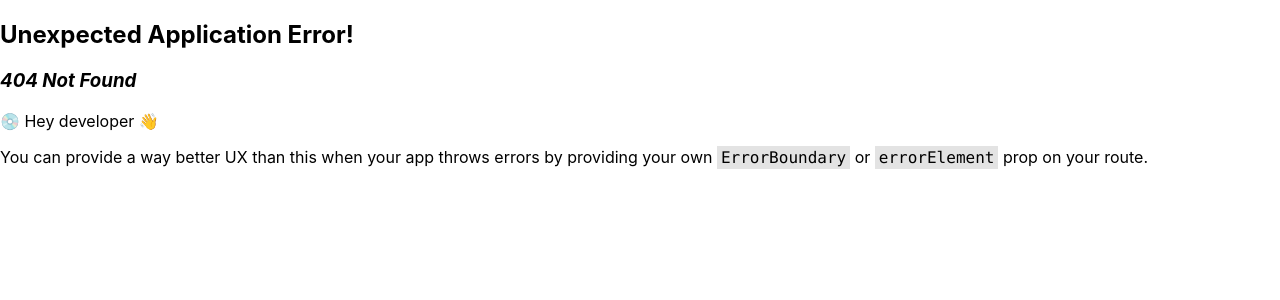
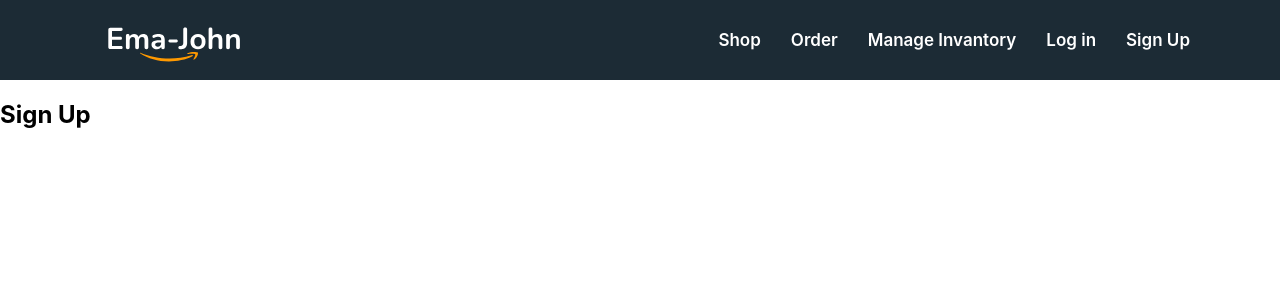
Before and after one commit to mdaslam19990/Ema-Jhon-Shop, a React (Create React App) app: page /signup in a window 1280 px wide. Before the commit this address had no page. Shown: the top 300 px of the page. Built offline with nearby package versions, Linux system fonts and the light colour scheme.

Commit message:
add login and signup

```diff
--- a/package.json
+++ b/package.json
@@ -10,6 +10,7 @@
     "@testing-library/jest-dom": "^5.16.5",
     "@testing-library/react": "^13.4.0",
     "@testing-library/user-event": "^13.5.0",
+    "firebase": "^9.12.1",
     "react": "^18.2.0",
     "react-dom": "^18.2.0",
     "react-router-dom": "^6.4.2",
--- a/src/components/Header/Header.js
+++ b/src/components/Header/Header.js
@@ -11,7 +11,8 @@ const Header = () => {
                 <Link to="/">Shop</Link>
                 <Link to="/orders">Order</Link>
                 <Link to="/invantory">Manage Invantory</Link>
-                <Link to="/about">Log in</Link>
+                <Link to="/login">Log in</Link>
+                <Link to="/signup">Sign Up</Link>
             </div>
         </nav>
     );
--- /dev/null
+++ b/src/components/Login/Login.js
@@ -0,0 +1,11 @@
+import React from 'react';
+
+const Login = () => {
+    return (
+        <div>
+            <h2>Log in</h2>
+        </div>
+    );
+};
+
+export default Login;
--- /dev/null
+++ b/src/components/SignUp/SignUp.js
@@ -0,0 +1,11 @@
+import React from 'react';
+
+const SignUp = () => {
+    return (
+        <div>
+            <h2>Sign Up</h2>
+        </div>
+    );
+};
+
+export default SignUp;
```
Also changed, not shown: src/App.js (+10 -0 lines), src/Firebase/Firebase.config.js (added, +19 -0 lines), src/components/Login/Login.css (added), src/components/SignUp/SignUp.css (added), 1 other file (tests, documents, lock files or other folders).
